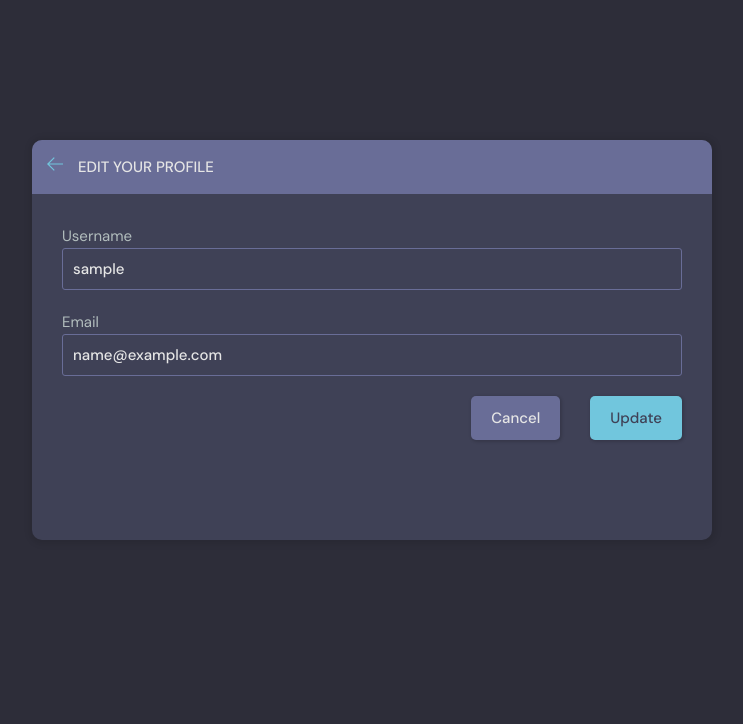
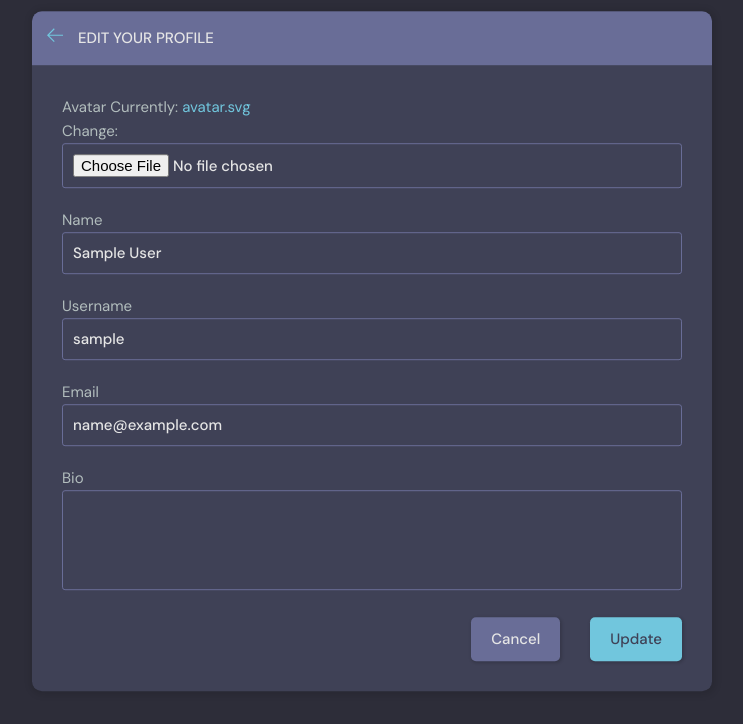
Before and after one commit to KevinVanDerSchans/social-media-django, a Django app: page /update-user/ in a window 1280 px wide. Shown: the part 76-800 px from the top of the page, without its empty margins (268-1011 px from the left). Run offline with Django 5.2, Linux system fonts and the light colour scheme; the visitor is signed in with stand-in values (Sample User, id 1).

Commit message:
Update user update-form

```diff
--- a/base/forms.py
+++ b/base/forms.py
@@ -1,4 +1,5 @@
 from django.forms import ModelForm
+from django.contrib.auth.forms import UserCreationForm
 from .models import Room, User
 
 class RoomForm(ModelForm):
@@ -10,4 +11,4 @@ class RoomForm(ModelForm):
 class UserForm(ModelForm):
     class Meta:
         model = User
-        fields = ['username', 'email']
+        fields = ['avatar', 'name', 'username', 'email', 'bio']
--- a/base/templates/base/update-user.html
+++ b/base/templates/base/update-user.html
@@ -23,7 +23,7 @@
           </div>
         </div>
         <div class="layout__body">
-          <form class="form" action="" method="POST">
+          <form class="form" action="" method="POST" enctype="multipart/form-data">
             {% csrf_token %}
 
             {% for field in form %}
--- a/base/views.py
+++ b/base/views.py
@@ -174,7 +174,7 @@ def updateUser(request):
     form = UserForm(instance = user)
 
     if request.method == 'POST':
-        form = UserForm(request.POST, instance=user)
+        form = UserForm(request.POST, request.FILES, instance=user)
 
         if form.is_valid():
             form.save()
```
Also changed, not shown: static/images/profilePhoto_eQQuNq5.jpg (added).
